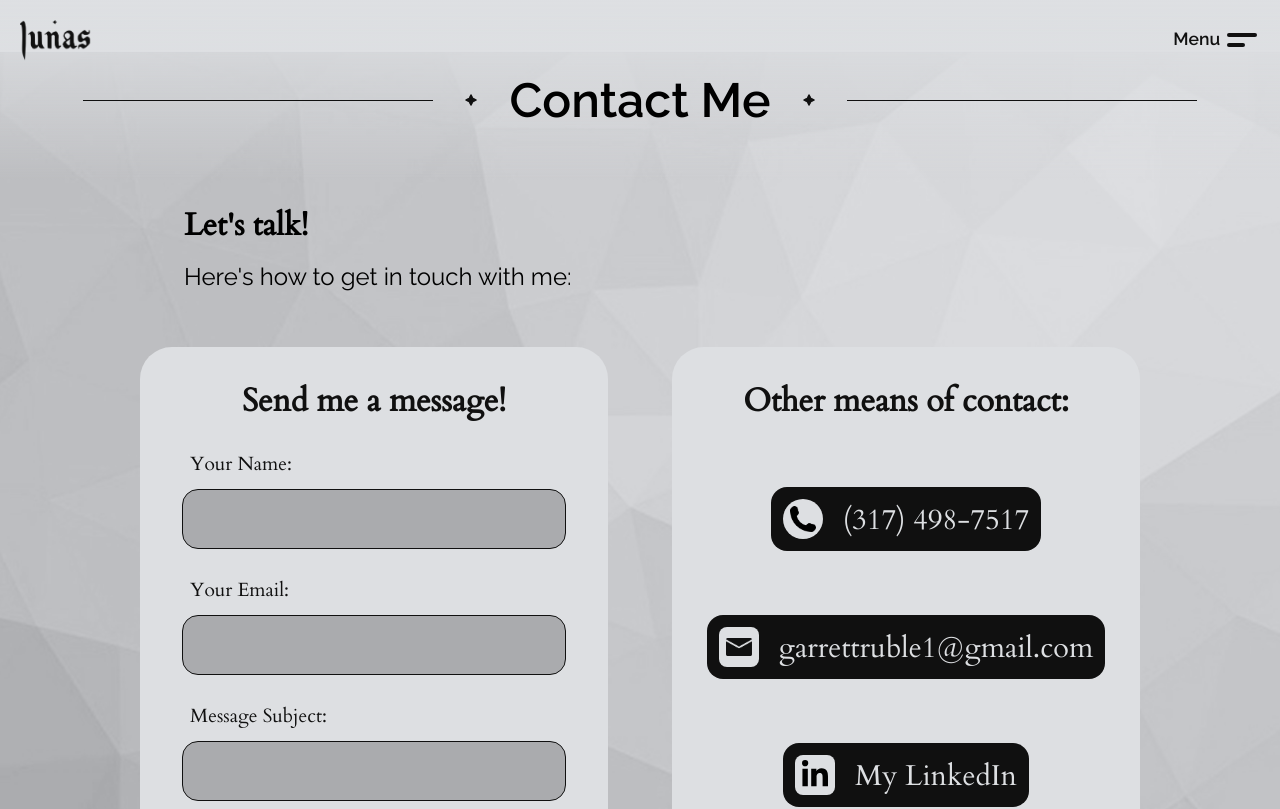
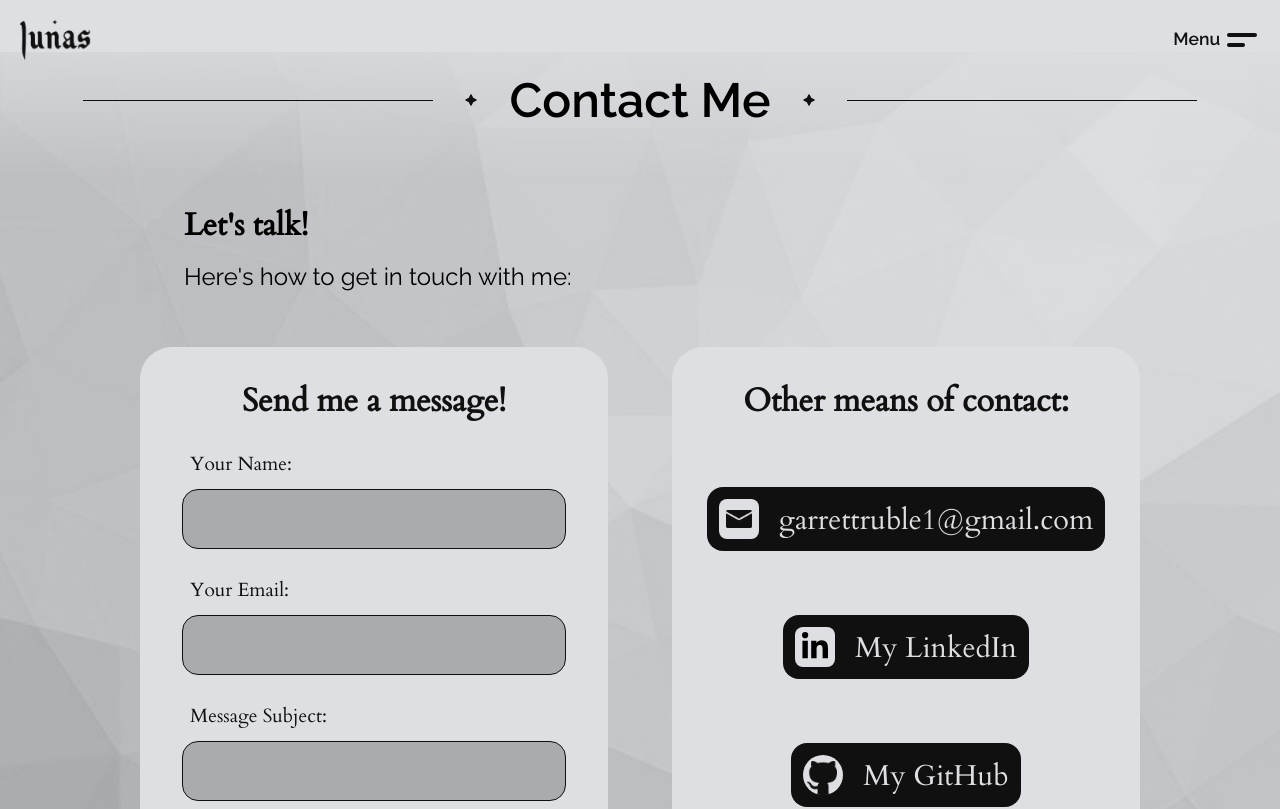
Before and after one commit to garrettruble1/portfolio-site, a React (Create React App) app: page /contact in a window 1280 px wide. Shown: the top 809 px of the page. Built offline with nearby package versions, Linux system fonts and the light colour scheme.

Commit message:
Removed phone num for security

```diff
--- a/src/pages/contactme/ContactCards.js
+++ b/src/pages/contactme/ContactCards.js
@@ -11,8 +11,6 @@ function ContactCards(props) {
 
             <h3 className='cardHeader'>Other means of contact:</h3>
 
-            <div className='card'><span className='circleIcon'><img src={PhoneIcon} alt="Phone Icon" width='26px' /></span>(317) 498-7517</div>
-
             <a href='mailto:garrettruble1@gmail.com' className='card'><span className='squareIcon'><img src={EmailIcon} alt="Email Icon" width='26px' /></span>garrettruble1@gmail.com</a>
 
             <a href='https://www.linkedin.com/in/garrettruble' target='_blank' rel='noopener noreferrer' className='card'><span className='squareIcon'><img src={LinkedInIcon} alt="LinkedIn Icon" width='26px' /></span>My LinkedIn</a>
```
